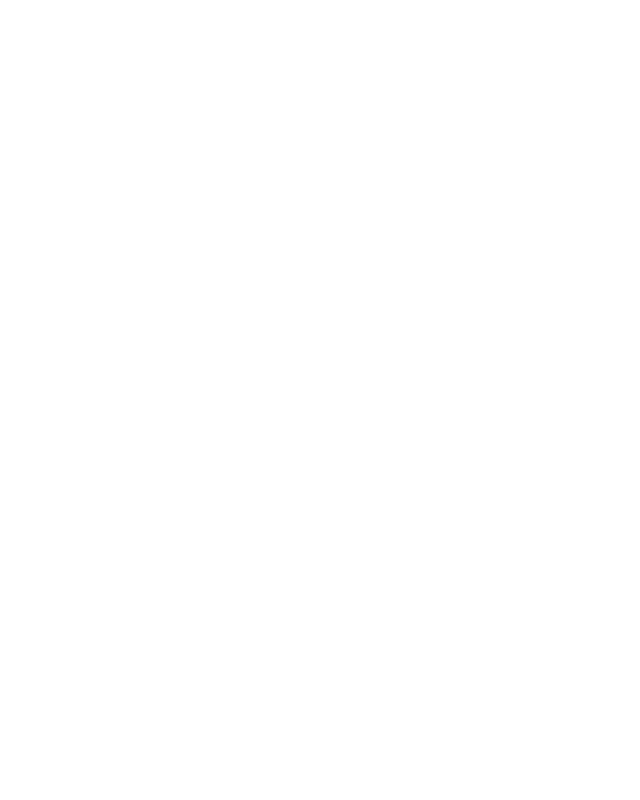
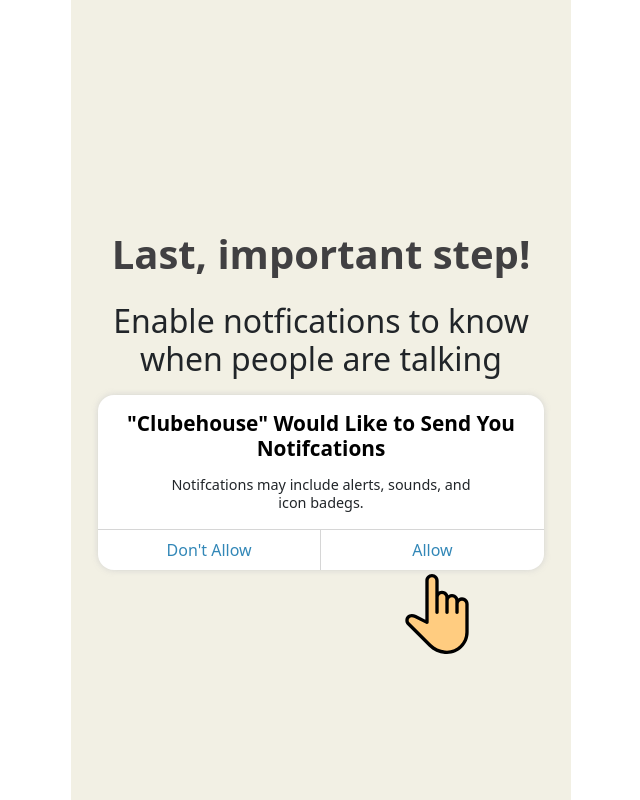
Before and after one commit to muhammedAnjoom/clubhouse-clone, a React (Create React App) app: page /allow_notification in a window 1280 px wide. Shown: the whole page, without its empty margins (319-959 px from the left). Built offline with nearby package versions, Linux system fonts and the light colour scheme.

Commit message:
Allow notfication page complete

```diff
--- a/src/App.js
+++ b/src/App.js
@@ -4,6 +4,7 @@
 import {BrowserRouter, Route} from 'react-router-dom'
 import PhoneConfirmation from './pages/PhoneConfirmation';
 import CodeConfirm from './pages/CodeConfirm';
+import AllowNotfication from './pages/AllowNotfication';
 
 //plan layout
 function App() {
@@ -13,6 +14,7 @@
       <Route exact path="/" component={Welcome}/>
       <Route exact path="/invite" component={PhoneConfirmation}/>
       <Route exact path="/code_confirm" component={CodeConfirm}/>
+      <Route exact path="/allow_notification" component={AllowNotfication} />
     </PlanLayout>
     </BrowserRouter>
   );
--- /dev/null
+++ b/src/pages/AllowNotfication.js
@@ -0,0 +1,31 @@
+import React from 'react'
+import style from '../style/phoenConfi.module.css'
+import { Link } from 'react-router-dom'
+
+function AllowNotfication() {
+    return (
+        <div className={style.PhoneConfirmContanier }>
+            <div className="text-center">
+                <h1 className="mb-4">Last, important step!</h1>
+                <h2 className="mb-3">Enable notfications to know when people are talking</h2>
+                <div className={style.notficationContainer}>
+                    <div className="p-3">
+                        <h3>"Clubehouse" Would Like to Send You Notifcations</h3>
+                        <p>Notifcations may include alerts, sounds, and icon badegs.</p>
+                    </div>
+                    <div className={style.action_btn}>
+                        <Link exact to="/home">
+                            Don't Allow
+                        </Link>
+                        <Link exact to="/home">
+                            Allow
+                        </Link>
+                        <img src="/images/handIcon.svg" alt="" className={style.hand_icon} />
+                    </div>
+                </div>
+            </div>
+        </div>
+    )
+}
+
+export default AllowNotfication
--- a/src/pages/CodeConfirm.js
+++ b/src/pages/CodeConfirm.js
@@ -24,9 +24,11 @@
                 <p>
                     Didn't receive it? <span>Tap to resend.</span>
                 </p>
+                <div style={{display:'flex', justifyContent:'center', paddingTop:'20px'}}>
                 <Link exact to="/allow_notification" className="primaryBtn d-flex text-center" >
                 Next <img src="/images/nextArrowIcon.svg" alt="" className="ml-1" />
                 </Link>
+                </div>
             </div>
         </div>
     )
--- a/src/style/Welcome.module.css
+++ b/src/style/Welcome.module.css
@@ -34,10 +34,12 @@
     flex-direction: column;
     align-items: center;
     justify-content: center;
+
 }
 .actionBtn>a:last-child {
     color: var(--btnBgColor);
     font-size: 0.900em;
     font-weight: 600;
     font-style: normal;
+    text-decoration: none;
 }
--- a/src/style/phoenConfi.module.css
+++ b/src/style/phoenConfi.module.css
@@ -24,7 +24,7 @@
     max-width: 320px;
     justify-content: space-evenly;
     text-align: center;
-
+    padding-top: 10px;
 }
 .PhoneConfirmContanier p span {
     font-weight: bold;
@@ -37,3 +37,44 @@
 .backBtn img{
     width: 20px;
 }
+.notficationContainer {
+    border-radius: 1em;
+    background-color: #ffff;
+    box-shadow: 0px 0px 6px #cccc;
+}
+.notficationContainer h3 {
+    font-size: 1.3em;
+    font-weight: 600;
+    color: #000;
+    width: 100%;
+    margin: auto;
+    margin-bottom: 5px;
+}
+.notficationContainer p {
+    font-size: .900em;
+    font-weight: 500;
+    line-height: 1.3;
+    margin: auto;
+}
+.notficationContainer .action_btn {
+    position: relative;
+}
+.notficationContainer .action_btn a{
+    display: inline-block;
+    width: 50%;
+    text-decoration: none;
+    padding: 0.5em;
+    border-top: 1px solid #cccc ;
+    color: var(--btnBgColor);
+}
+
+.notficationContainer .action_btn>a:first-child {
+    border-right: 1px solid #cccc;
+
+}
+.notficationContainer .hand_icon {
+    position: absolute;
+    bottom: -84px;
+    right: 67px;
+    width: 80px;
+}
```
